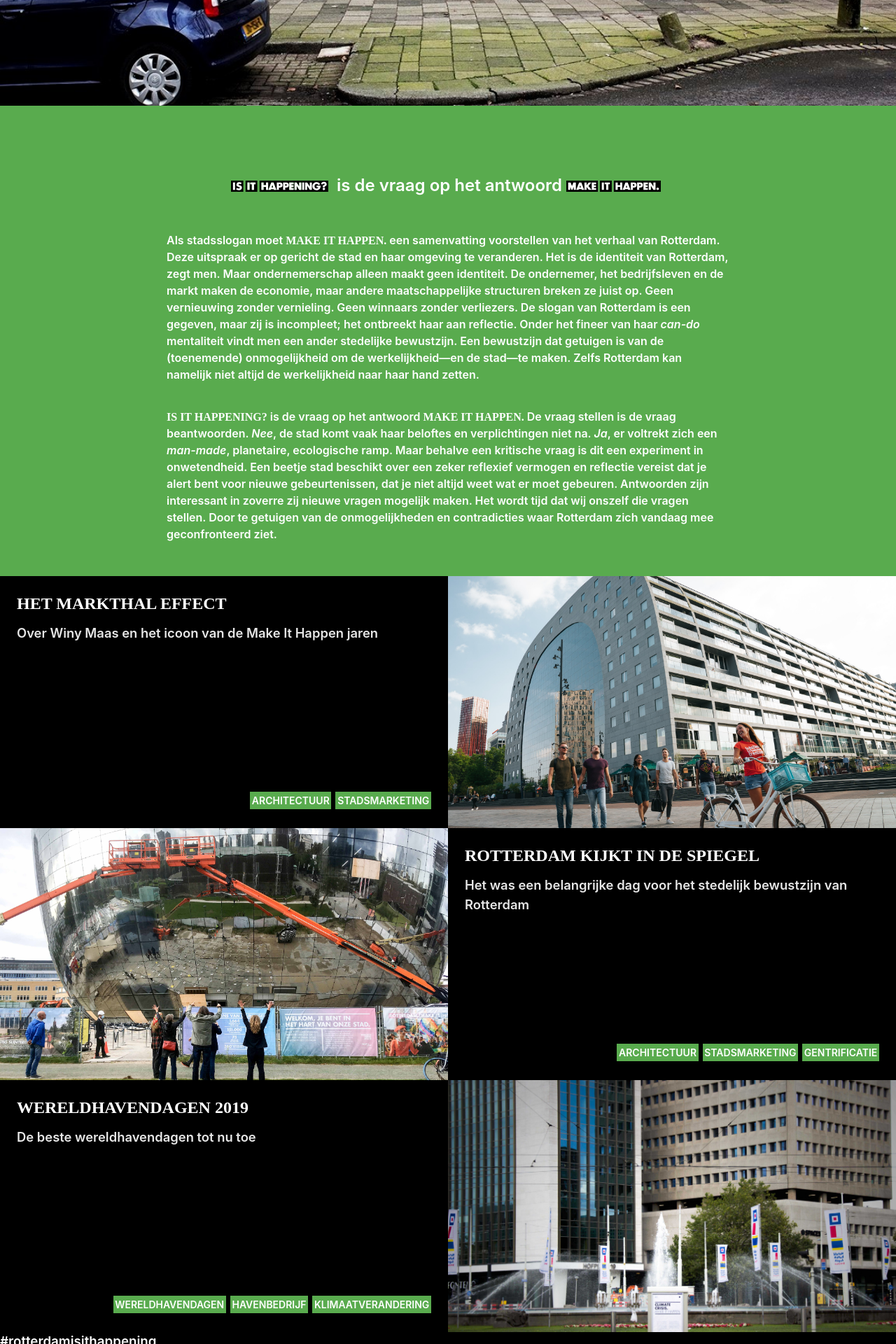
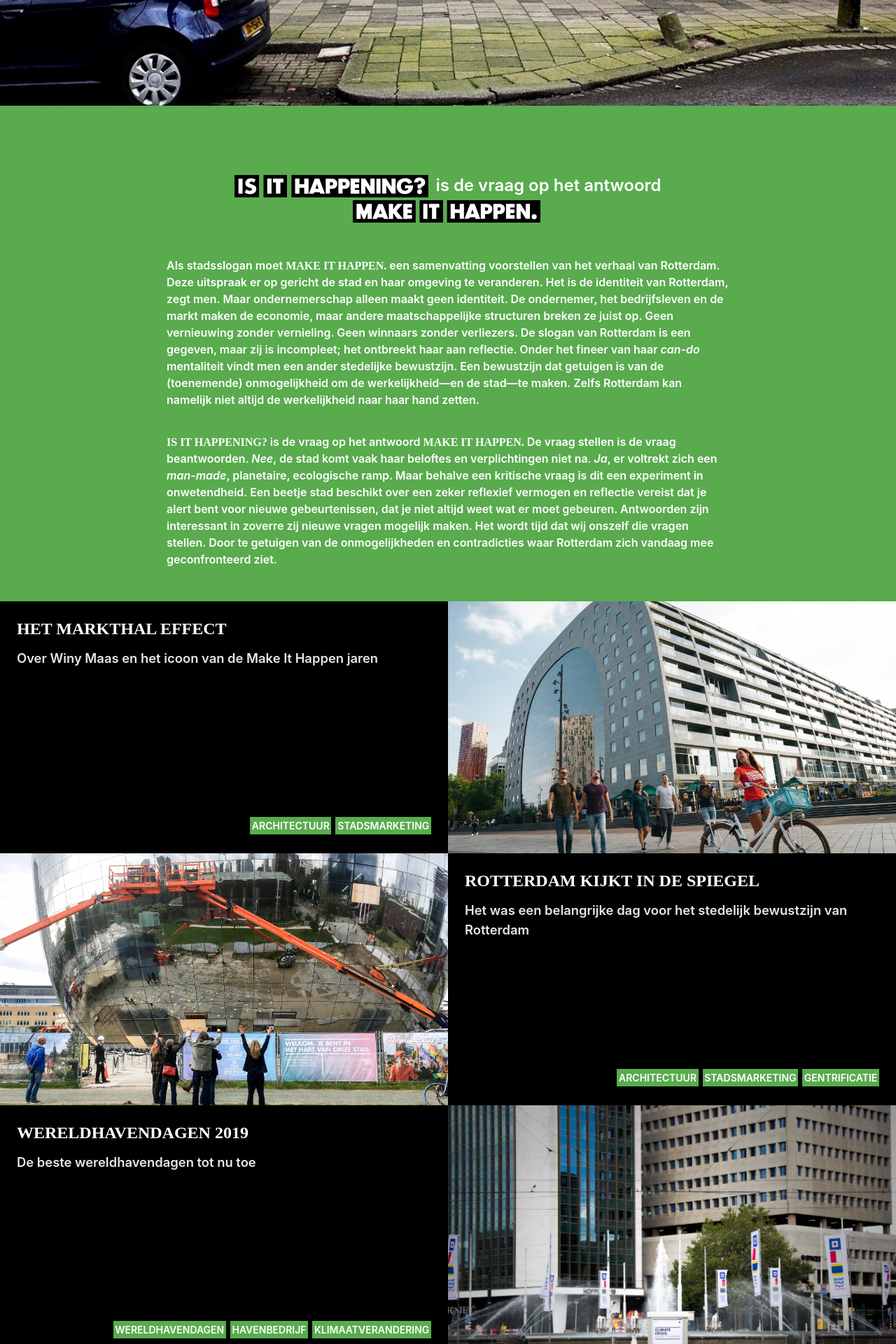
Before and after one commit to norealdirection/norealdirection.github.io, a Jekyll site: the page built from index.markdown, in a window 1280 px wide. Shown: the part 529-2449 px from the top of the page at 70% size. Built offline with Jekyll 4.4.1, drawn with Linux system fonts in a browser that asks for light colours; grey boxes are pictures that could not be loaded.

Commit message:
Update _layout.scss

```diff
--- a/_sass/minima/_layout.scss
+++ b/_sass/minima/_layout.scss
@@ -183,10 +183,10 @@
 	//	}
 
 	.intro img {
-		height: $futura-font-size;
+		height: $futura-font-size*2;
 		display: inline;
 		margin: 0;
-		margin-right: $spacing-unit/4;
+		margin-right: $spacing-unit/6;
 	}
 
 	.content { /* nothing here*/ };
```
